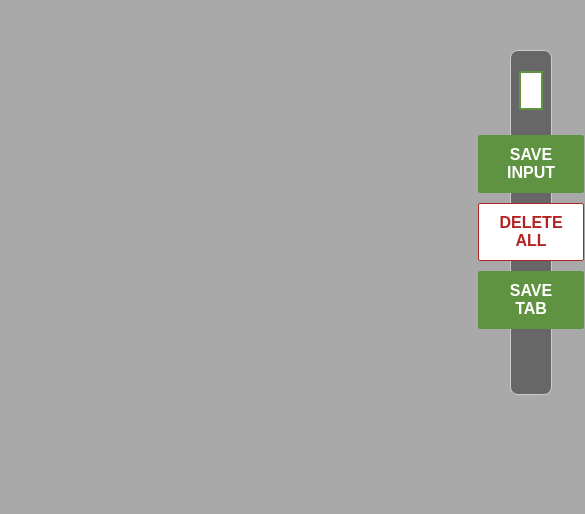
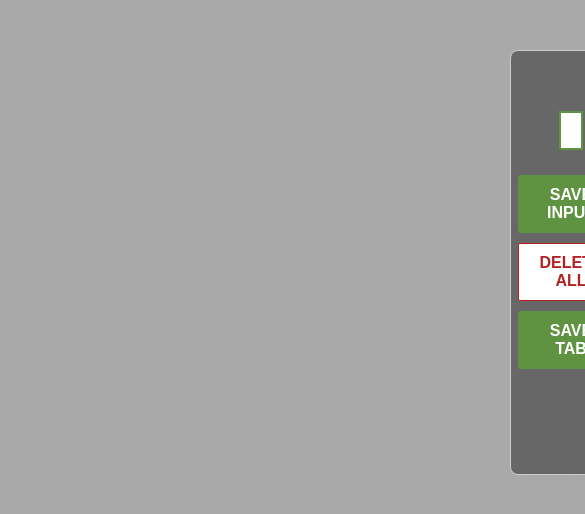
Before and after one commit to KashishK58/UrlExtension, a browser extension: page index.html in a window 390 px wide. Shown: the top 514 px of the page, 585 px wide, since content can reach past the window. Drawn offline with Linux system fonts and the light colour scheme.

Commit message:
Update index.css

```diff
--- a/index.css
+++ b/index.css
@@ -63,7 +63,7 @@ a {
 }
 @media screen and (max-width: 600px) {
     .container {
-        padding: 20px;
+        padding: 60px;
     }
     .buttons {
         flex-direction: column;
```
